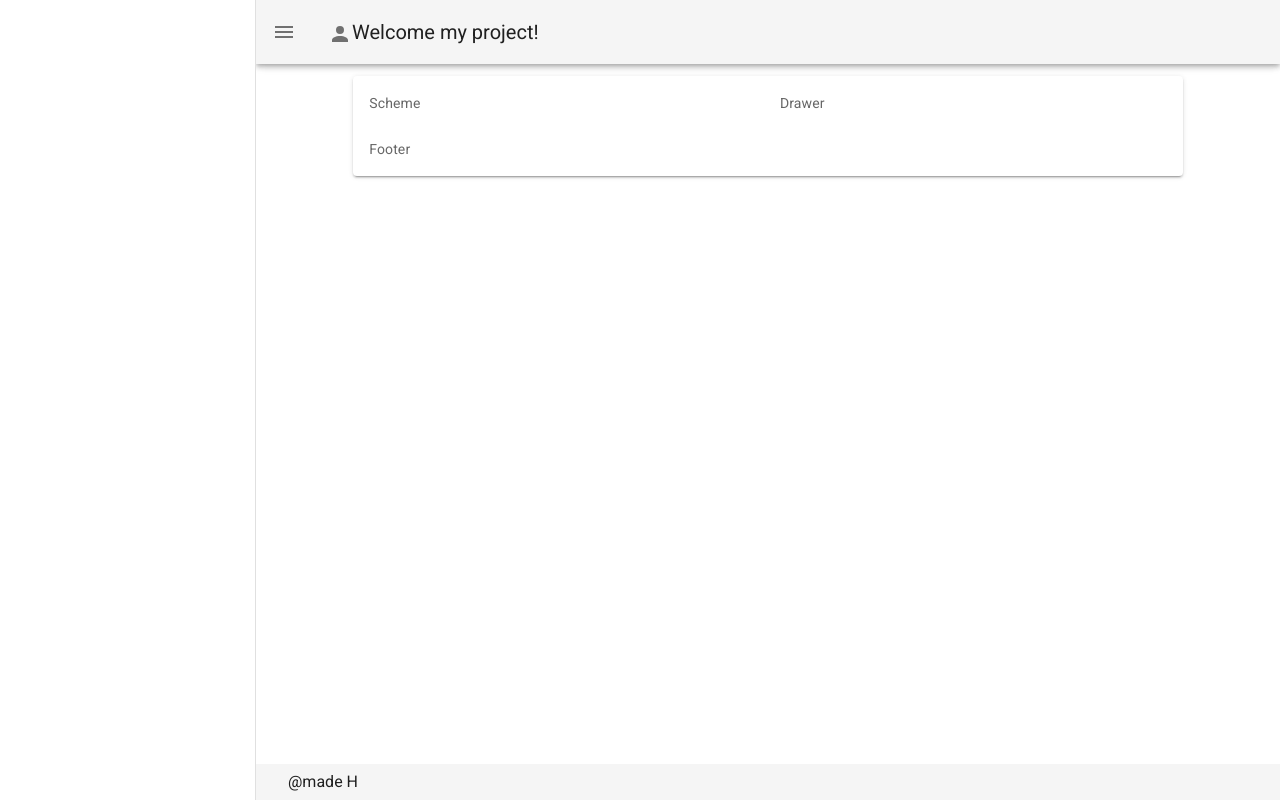
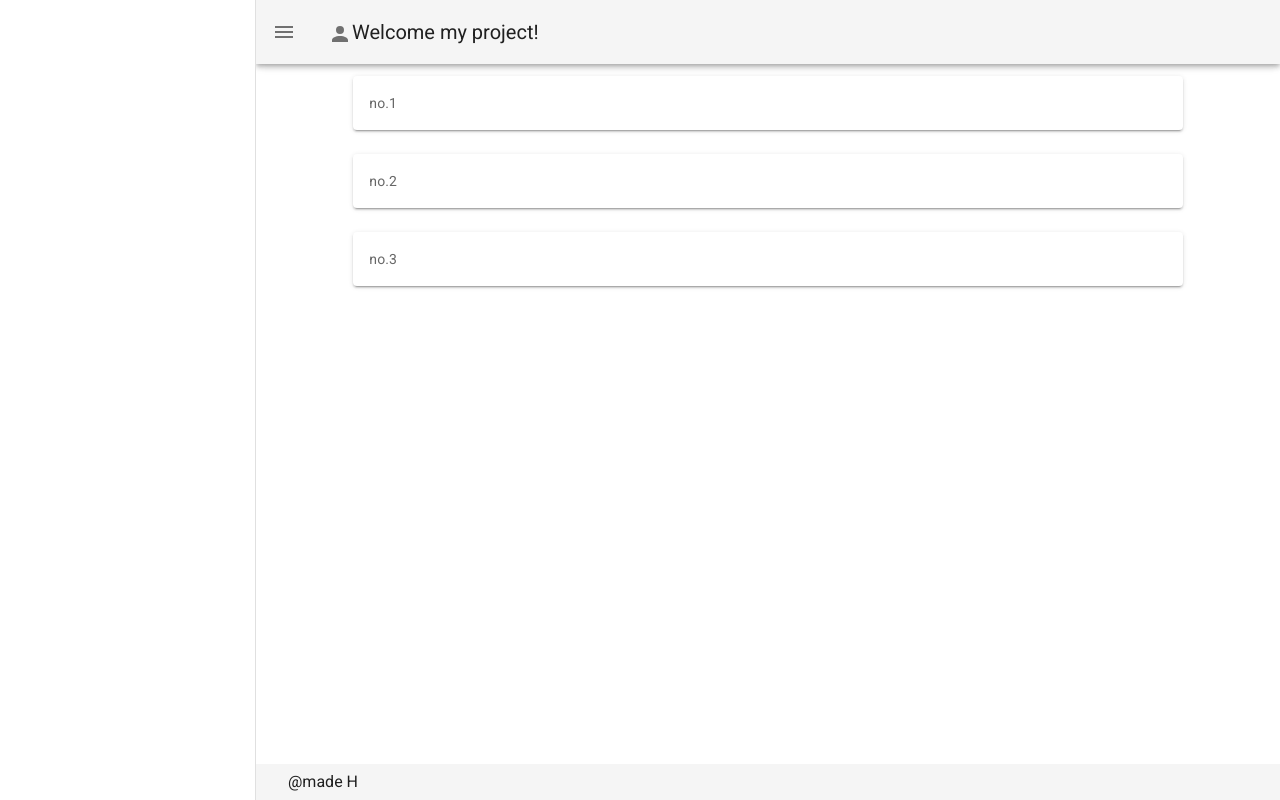
Before and after one commit to hhlvv/omo, a Vue app in the folder omo-vue/: page /#/ in a window 1280 px wide. Built offline with nearby package versions, Linux system fonts and the light colour scheme.

Commit message:
* contents

```diff
--- a/omo-vue/package.json
+++ b/omo-vue/package.json
@@ -11,12 +11,13 @@
     "core-js": "^3.6.4",
     "vue": "^2.6.11",
     "vue-router": "^3.1.5",
-    "vuetify": "^2.2.11",
+    "vuetify": "^2.2.15",
     "vuex": "^3.1.2"
   },
   "devDependencies": {
     "@mdi/font": "^4.9.95",
     "@mdi/js": "^4.9.95",
+    "@nuxtjs/vuetify": "^1.11.0",
     "@vue/cli-plugin-babel": "~4.2.0",
     "@vue/cli-plugin-eslint": "~4.2.0",
     "@vue/cli-plugin-router": "~4.2.0",
--- a/omo-vue/src/App.vue
+++ b/omo-vue/src/App.vue
@@ -36,19 +36,40 @@
                     cols="12"
                     md="6"
                   >
-                    <span>Scheme</span>
+                    <span>no.1</span>
+                  </v-col>
+                </v-row>
+              </v-card-text>
+            </v-card>
+          </v-col>
+          <v-col cols="10">
+            <v-card>
+              <v-card-text>
+                <v-row>
+                  <v-col
+                    cols="12"
+                    md="6"
+                  >
+                    <span>no.2</span>
                   </v-col>
                   <v-col
                     cols="12"
                     md="6"
                   >
-                    <span>Drawer</span>
                   </v-col>
+                </v-row>
+              </v-card-text>
+            </v-card>
+          </v-col>
+          <v-col cols="10">
+            <v-card>
+              <v-card-text>
+                <v-row>
                   <v-col
                     cols="12"
                     md="6"
                   >
-                    <span>Footer</span>
+                    <span>no.3</span>
                   </v-col>
                 </v-row>
               </v-card-text>
```
Also changed, not shown: 1 other file (tests, documents, lock files or other folders).
